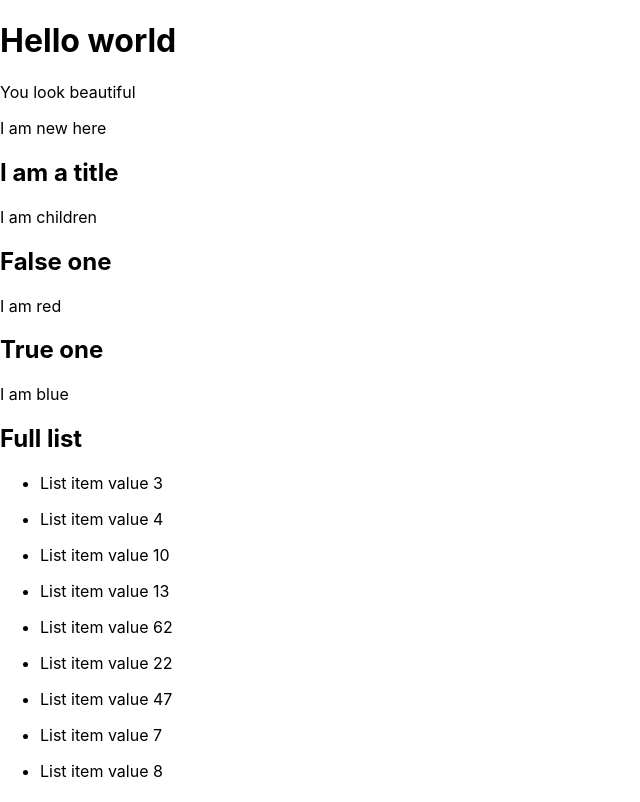
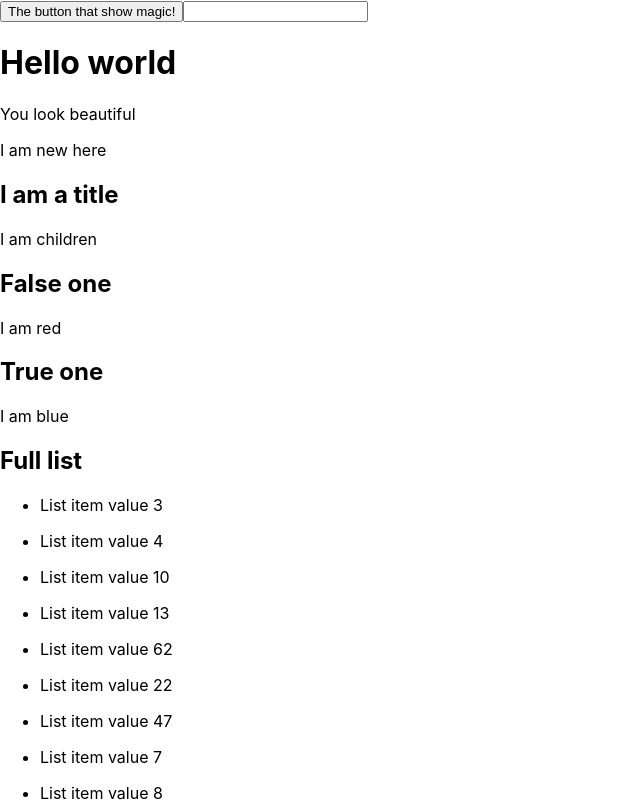
Before and after one commit to aldask/react-fundamentals, a React (Create React App) app in the folder react-fundamentals/: page / in a window 1280 px wide. Shown: the top 802 px of the page, without its empty margins (0-640 px from the left). Built offline with nearby package versions, Linux system fonts and the light colour scheme.

Commit message:
interaction events

```diff
--- a/react-fundamentals/src/App.js
+++ b/react-fundamentals/src/App.js
@@ -4,6 +4,7 @@ import ChildrenWithTitle from './ChildrenWithTitle';
 import { FirstReactComponent } from './FirstReactComponent';
 import ConditionalRenderingComponent from './ConditionalRenderingComponent';
 import listForRender from './RenderingLists';
+import InteractionEvents33 from './InteractionEvents33';
 
 
 function App() {
@@ -22,6 +23,7 @@ function App() {
 
   return (
     <div>
+      <InteractionEvents33 />
       <h1>Hello world</h1>
       <p>You look beautiful</p>
       <FirstReactComponent />
--- /dev/null
+++ b/react-fundamentals/src/InteractionEvents33.jsx
@@ -0,0 +1,16 @@
+const InteractionEvents33 = () => {
+    function handleClick () {
+        alert("Button was clicked.");
+    }
+    function handleChange (event) {
+        console.log(event.target.value);
+    }
+    return (
+      <div>
+        <button onClick = {handleClick}>The button that show magic!</button>
+        <input type="text" onChange={handleChange} />
+      </div>
+    );
+  };
+
+  export default InteractionEvents33;
```
